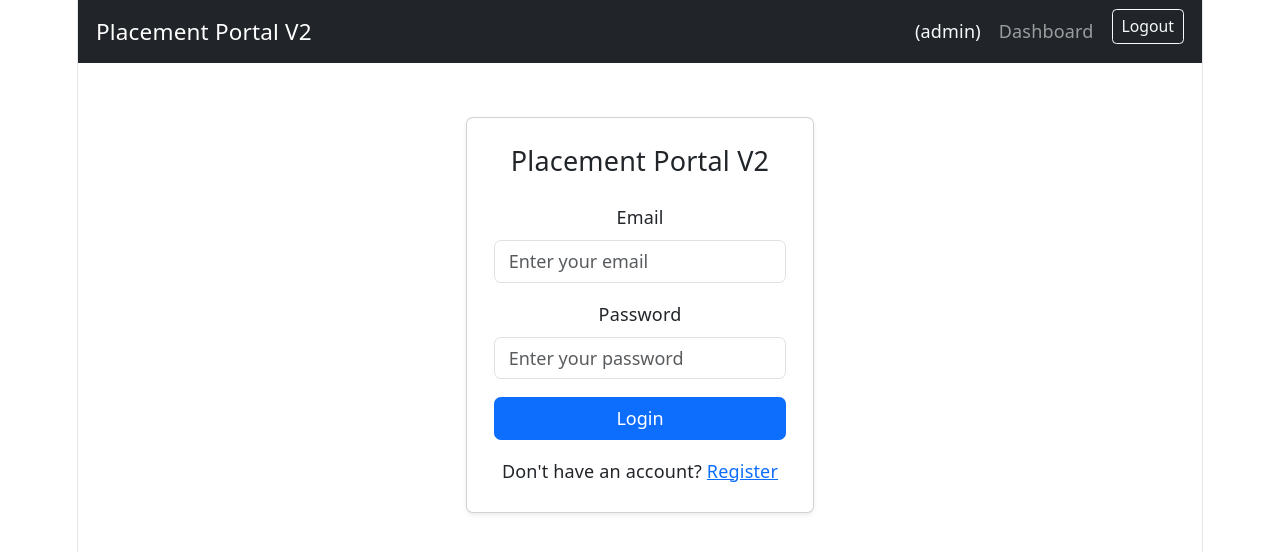
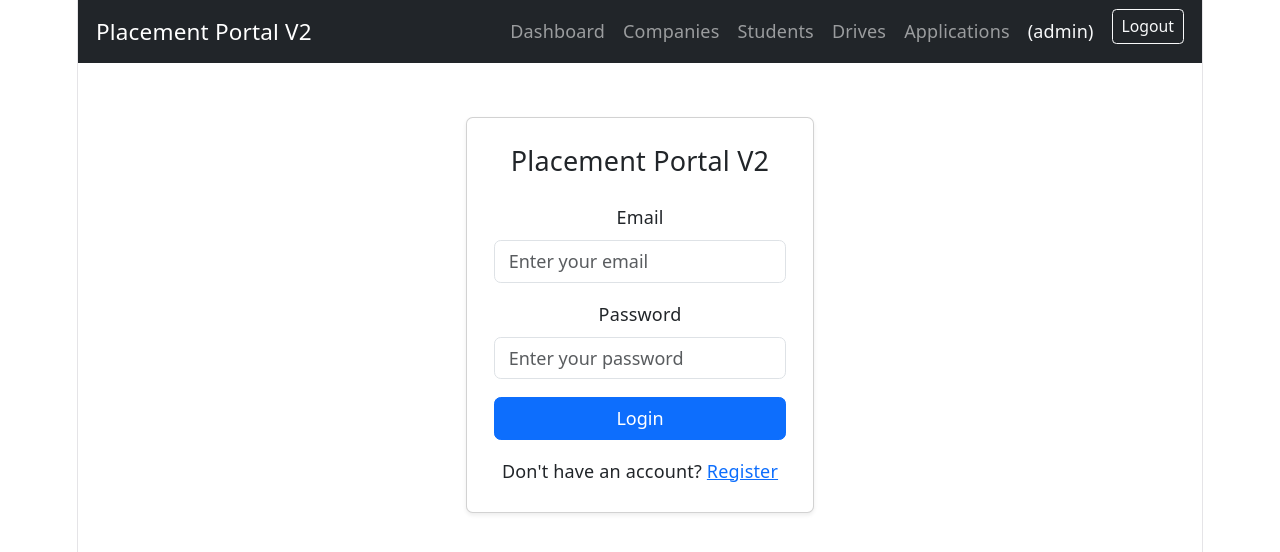
Before and after one commit to 23f2001849/placement-portal-v2-23f2001849, a Vue app in the folder frontend/: page /login in a window 1280 px wide. Shown: the top 552 px of the page. Built offline with nearby package versions, Linux system fonts and the light colour scheme; sample sign-in values are in the browser's storage.

Commit message:
Added Role-Aware navbar with navigable link

```diff
--- a/frontend/src/components/NavBar.vue
+++ b/frontend/src/components/NavBar.vue
@@ -2,28 +2,61 @@
   <nav class="navbar navbar-expand-lg navbar-dark bg-dark px-3">
     <RouterLink class="navbar-brand" to="/">Placement Portal V2</RouterLink>
 
-    <div class="collapse navbar-collapse">
+    <button
+      class="navbar-toggler"
+      type="button"
+      data-bs-toggle="collapse"
+      data-bs-target="#navbarNav"
+    >
+      <span class="navbar-toggler-icon"></span>
+    </button>
+
+    <div class="collapse navbar-collapse" id="navbarNav">
       <ul class="navbar-nav ms-auto">
 
         <template v-if="authStore.isAuthenticated">
+
+          <template v-if="authStore.role === 'admin'">
+            <li class="nav-item">
+              <RouterLink class="nav-link" to="/admin/dashboard">Dashboard</RouterLink>
+            </li>
+            <li class="nav-item">
+              <RouterLink class="nav-link" to="/admin/companies">Companies</RouterLink>
+            </li>
+            <li class="nav-item">
+              <RouterLink class="nav-link" to="/admin/students">Students</RouterLink>
+            </li>
+            <li class="nav-item">
+              <RouterLink class="nav-link" to="/admin/drives">Drives</RouterLink>
+            </li>
+            <li class="nav-item">
+              <RouterLink class="nav-link" to="/admin/applications">Applications</RouterLink>
+            </li>
+          </template>
+
+          <template v-if="authStore.role === 'company'">
+            <li class="nav-item">
+              <RouterLink class="nav-link" to="/company/dashboard">Dashboard</RouterLink>
+            </li>
+          </template>
+
+          <template v-if="authStore.role === 'student'">
+            <li class="nav-item">
+              <RouterLink class="nav-link" to="/student/dashboard">Dashboard</RouterLink>
+            </li>
+          </template>
+
           <li class="nav-item">
             <span class="nav-link text-light">
               {{ authStore.email }} ({{ authStore.role }})
             </span>
           </li>
           <li class="nav-item">
-            <RouterLink
-              class="nav-link"
-              :to="`/${authStore.role}/dashboard`"
-            >
-              Dashboard
-            </RouterLink>
-          </li>
-          <li class="nav-item">
             <button class="btn btn-outline-light btn-sm ms-2" @click="handleLogout">
               Logout
             </button>
           </li>
+
         </template>
 
         <template v-else>
```
